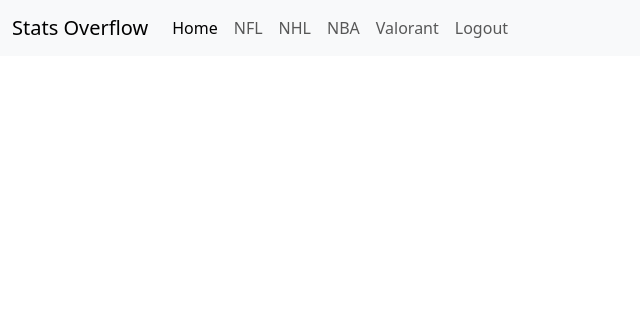
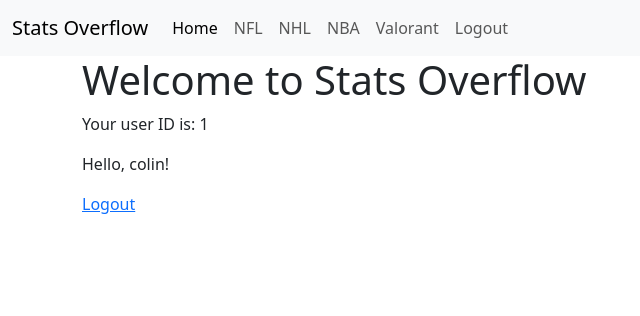
Before and after one commit to Jeffrey-Anderson392/Stats-Overflow, a Django app: page /Valorant/ in a window 1280 px wide. Shown: the top 316 px of the page, without its empty margins (0-640 px from the left). Run offline with Django 5.2, Linux system fonts and the light colour scheme; a user stored in the database is signed in.

Commit message:
Added some html components

```diff
--- a/stats_overflow/sports_stats/templates/sports_stats/NHL.html
+++ b/stats_overflow/sports_stats/templates/sports_stats/NHL.html
@@ -1 +1,5 @@
 {% extends 'sports_stats/base.html' %}
+
+{% block title %}
+    NHL Stats
+{% endblock %}
--- a/stats_overflow/sports_stats/templates/sports_stats/Valorant.html
+++ b/stats_overflow/sports_stats/templates/sports_stats/Valorant.html
@@ -1 +1,18 @@
 {% extends 'sports_stats/base.html' %}
+
+{% block title %}
+    Valorant Stats
+{% endblock %}
+
+{% block content %}
+    <h1>Welcome to Stats Overflow</h1>
+    <p>Your user ID is: {{ user.id }}</p>
+    {% if user.is_authenticated %}
+        <p>Hello, {{ user.username }}!</p>
+        <p><a href="{% url 'logout' %}">Logout</a></p>
+    {% else %}
+        {% include 'accounts/login.html' %}
+    {% endif %}
+
+
+{% endblock %}
--- a/stats_overflow/sports_stats/templates/sports_stats/base.html
+++ b/stats_overflow/sports_stats/templates/sports_stats/base.html
@@ -14,9 +14,17 @@
     {% include 'sports_stats/navbar.html' %}
 
     <div class="container">
+      <!-- If a user is authenticated, then show the details-->
+      {% if user.is_authenticated %}
         {% block content %}
 
         {% endblock %}
+        <!--<p><a href="{% url 'logout' %}">Logout</a></p>-->
+      {% else %}
+        <h1>Welcome to Stats Overflow</h1>
+        {% include 'accounts/login.html' %}
+      {% endif %}
+
     </div>
 
     <h1></h1>
```
Also changed, not shown: stats_overflow/sports_stats/templates/sports_stats/NBA.html (+23 -0 lines), stats_overflow/sports_stats/templates/sports_stats/NFL.html (+17 -0 lines), stats_overflow/sports_stats/templates/sports_stats/home.html (+4 -6 lines).
